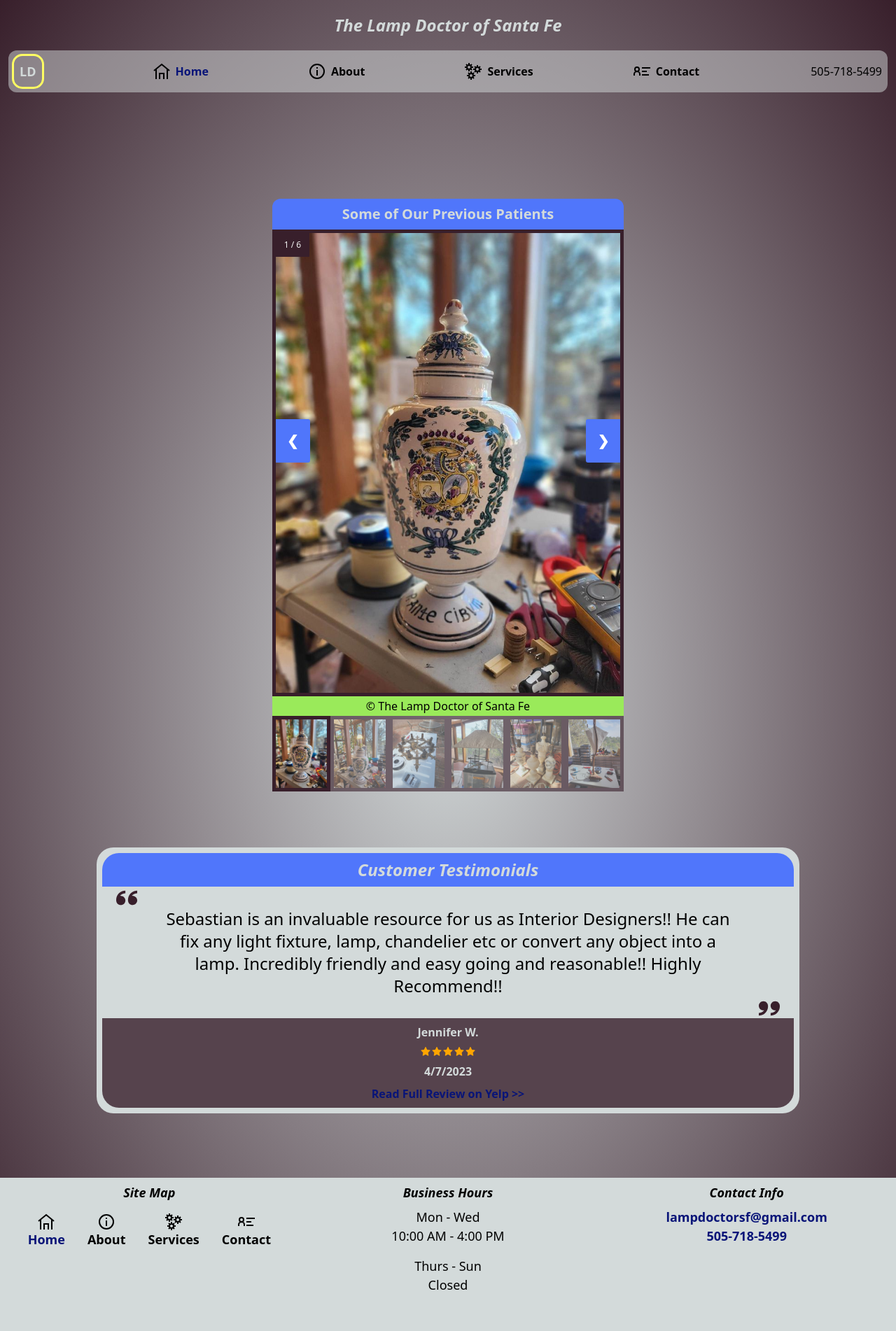
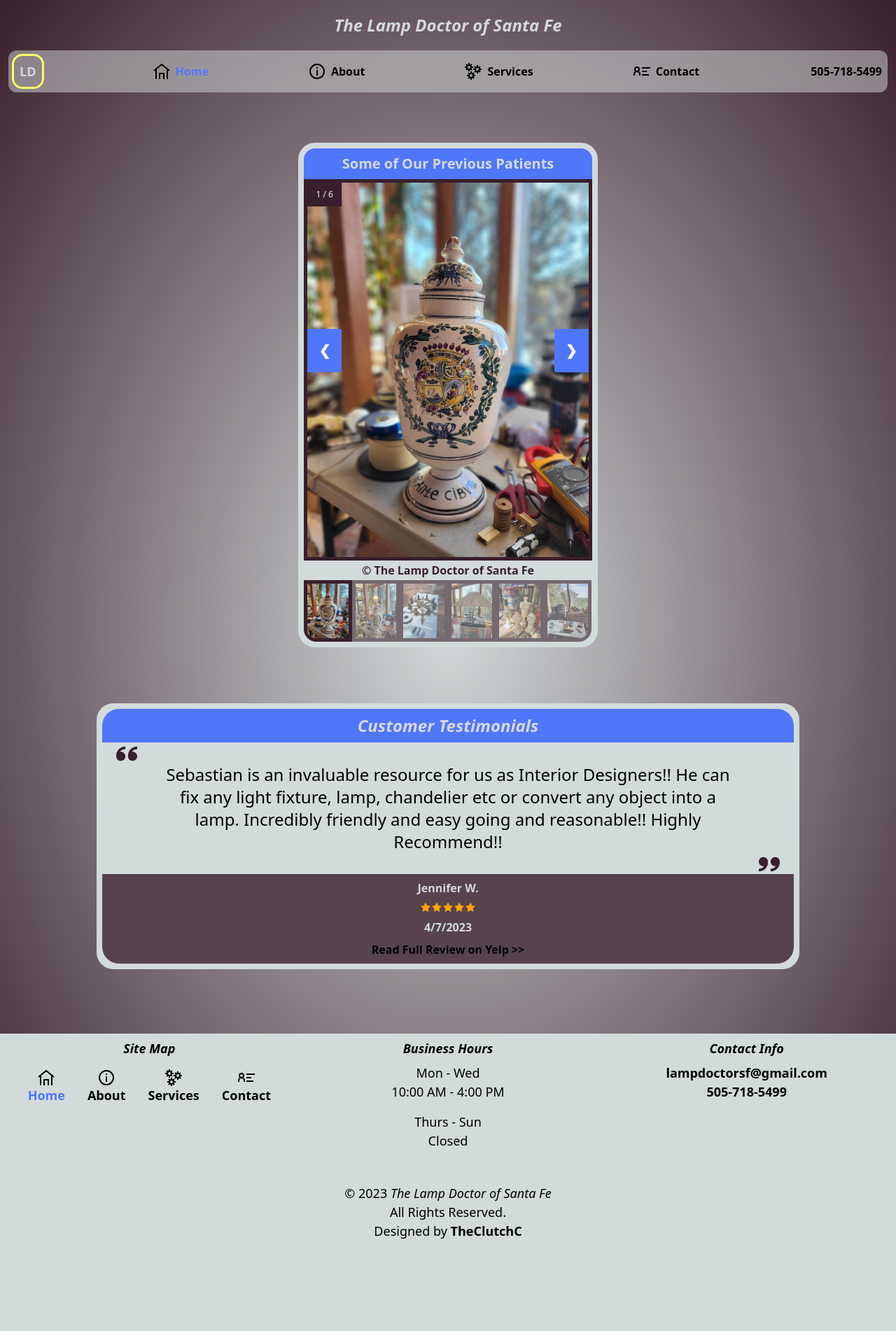
Before and after one commit to TheClutchC/lamp-doctor, a React (Create React App) app: page / in a window 1280 px wide. Shown: the top 1902 px of the page at 70% size. After the commit the page ends 1781 px from the top, so only its background shows below. Built offline with nearby package versions, Linux system fonts and the light colour scheme; the HTML template or start-up script is replaced by a standard one.

Commit message:
added page component borders

```diff
--- a/src/App.css
+++ b/src/App.css
@@ -39,5 +39,5 @@ a:hover {
 }
 
 a.active {
-  color: theme("colors.navyesque");
+  color: theme("colors.primary");
 }
--- a/src/components/Testimonial.js
+++ b/src/components/Testimonial.js
@@ -35,7 +35,7 @@ const Testimonial = () => {
               <AiFillStar color="orange" />
             </div>
             <div className="review-date text-platinum font-bold pb-2">4/7/2023</div>
-            <div><a className="text-navyesque hover:text-primary" href="https://www.yelp.com/biz/the-lamp-doctor-santa-fe?osq=Lamp+Repair#reviews">Read Full Review on Yelp {'>>'}</a></div>
+            <div><a href="https://www.yelp.com/biz/the-lamp-doctor-santa-fe?osq=Lamp+Repair#reviews">Read Full Review on Yelp {'>>'}</a></div>
           </div>
         </div>
       </div>
--- a/src/components/forFooter/ContactInfo.js
+++ b/src/components/forFooter/ContactInfo.js
@@ -2,8 +2,8 @@ const ContactInfo = () => {
   return (
     <div className="flex flex-col">
       <div className="font-bold italic pb-2">Contact Info</div>
-      <a className="text-navyesque" href="mailto:lampdoctorsf@gmail.com">lampdoctorsf@gmail.com</a>
-      <a className="text-navyesque" href="tel:5057185499">505-718-5499</a>
+      <a href="mailto:lampdoctorsf@gmail.com">lampdoctorsf@gmail.com</a>
+      <a href="tel:5057185499">505-718-5499</a>
     </div>
   );
 }
--- a/src/components/forFooter/CopyrightSection.js
+++ b/src/components/forFooter/CopyrightSection.js
@@ -3,7 +3,7 @@ const CopyrightSection = () => {
     <div className="items-center pt-10">
       <div>© 2023 <em>The Lamp Doctor of Santa Fe</em></div>
       <div>All Rights Reserved.</div>
-      <div>Designed by <a className="text-navyesque" href="https://github.com/TheClutchC">TheClutchC</a></div>
+      <div>Designed by <a href="https://github.com/TheClutchC">TheClutchC</a></div>
     </div>
   );
 };
--- a/src/components/forHeader/PhoneNumber.js
+++ b/src/components/forHeader/PhoneNumber.js
@@ -1,6 +1,6 @@
 const PhoneNumber = () => {
   return (
-    <div className="hidden md:flex m-2">505-718-5499</div>
+    <div className="hidden md:flex m-2"><a href="tel:5057185499">505-718-5499</a></div>
   );
 };
 
--- a/src/components/forHome/ImageGallery.css
+++ b/src/components/forHome/ImageGallery.css
@@ -11,12 +11,13 @@ img {
 
 /* Used to center the image gallery on the home page */
 .page-container {
-  @apply flex flex-col justify-center pt-32 md:px-[30%];
+  @apply flex flex-col justify-center bg-platinum;
 }
 
 /* Position the image container (needed to position the left and right arrows) */
 .container {
   position: relative;
+
 }
 
 /* Add a pointer when hovering over the thumbnail images */
@@ -56,7 +57,8 @@ img {
 /* On hover, add a black background color with a little bit see-through */
 .prev:hover,
 .next:hover {
-  background-color: theme("colors.lavendaresque");
+  background-color: theme("colors.secondary");
+  color: theme("colors.primary");
 }
 
 /* Number text (1/6 etc) */
@@ -73,14 +75,14 @@ img {
 
 /* Container for image text */
 .caption-container {
-  text-align: center;
-  background-color: theme("colors.greenesque");
+  text-align: center;;
   padding: 2px 16px;
   color: white;
 }
 
 #caption {
-  color: black;
+  color: theme("colors.shadowesque");
+  font-weight: bold;
 }
 
 .row:after {
--- a/src/components/forHome/ImageGallery.js
+++ b/src/components/forHome/ImageGallery.js
@@ -22,9 +22,9 @@ const ImageGallery = () => {
   }
 
   return (
-    <div className="page-container">
+    <div className="page-container border-8 border-platinum sm:mx-[15%] lg:mx-[33%] mt-12 rounded-3xl">
       {/* Container for the image gallery */}
-      <div className="bg-primary text-platinum text-center text-xl font-bold py-2 rounded-t-xl">
+      <div className="bg-primary text-platinum text-center text-xl font-bold p-2 rounded-t-2xl">
         Some of Our Previous Patients
       </div>
       <div className="container">
@@ -73,6 +73,7 @@ const ImageGallery = () => {
           <div className="column">
             <img
               className={slideIndex === 1 ? "demo cursor active" : "demo cursor"}
+              style={{ borderBottomLeftRadius: "18px" }}
               src={require("../../images/LD-1.jpg")}
               onClick={() => currentSlide(1)}
               alt="First"
@@ -113,6 +114,7 @@ const ImageGallery = () => {
           <div className="column">
             <img
               className={slideIndex === 6 ? "demo cursor active" : "demo cursor"}
+              style={{ borderBottomRightRadius: "18px" }}
               src={require("../../images/LD-7.jpg")}
               onClick={() => currentSlide(6)}
               alt="Sixth"
--- a/src/pages/AboutPage.js
+++ b/src/pages/AboutPage.js
@@ -1,8 +1,8 @@
 const AboutPage = () => {
   return (
     <section className="flex flex-col my-20">
-      <div className="text-xl self-center w-full md:w-3/5 sm:m-10 bg-platinum rounded-3xl bg-opacity-50">
-        <div className="flex flex-row justify-center py-2 bg-primary rounded-t-3xl mb-5">
+      <div className="text-xl self-center m-3 md:w-3/5 border-8 border-platinum bg-platinum rounded-3xl bg-opacity-50">
+        <div className="flex flex-row justify-center py-2 bg-primary rounded-t-2xl mb-5">
           <div className="text-2xl font-bold italic text-platinum">About</div>
         </div>
         <div className="m-10">
--- a/src/pages/ContactPage.js
+++ b/src/pages/ContactPage.js
@@ -1,13 +1,13 @@
 const ContactPage = () => {
   return (
     <section className="flex flex-col my-20">
-      <div className="text-xl self-center w-full md:w-3/5 sm:m-10 bg-platinum bg-opacity-50 rounded-3xl">
-        <div className="flex flex-row justify-center py-2 bg-primary rounded-t-3xl mb-5">
+      <div className="text-xl self-center m-3 md:w-3/5 border-8 border-platinum bg-platinum bg-opacity-50 rounded-3xl">
+        <div className="flex flex-row justify-center py-2 bg-primary rounded-t-2xl mb-5">
           <div className="text-2xl font-bold italic text-platinum">Contact Us</div>
         </div>
         <div className="flex flex-col items-center m-10">
-          <div className="font-bold italic">Email: <a className="text-navyesque" href="mailto:lampdoctorsf@gmail.com">lampdoctorsf@gmail.com</a></div>
-          <div className="font-bold italic">Call or Text: <a className="text-navyesque" href="tel:5057185499">505-718-5499</a></div>
+          <div className="font-bold italic">Email: <a href="mailto:lampdoctorsf@gmail.com">lampdoctorsf@gmail.com</a></div>
+          <div className="font-bold italic">Call or Text: <a href="tel:5057185499">505-718-5499</a></div>
         </div>
       </div>
     </section>
--- a/src/pages/ServicesPage.js
+++ b/src/pages/ServicesPage.js
@@ -1,8 +1,8 @@
 const ServicesPage = () => {
   return (
     <section className="flex flex-col my-20">
-      <div className="text-xl self-center w-full md:w-3/5 sm:m-10 bg-platinum bg-opacity-50 rounded-3xl">
-        <div className="flex flex-row justify-center py-2 bg-primary rounded-t-3xl mb-5">
+      <div className="text-xl self-center m-3 md:w-3/5 border-8 border-platinum bg-platinum bg-opacity-50 rounded-3xl">
+        <div className="flex flex-row justify-center py-2 bg-primary rounded-t-2xl mb-5">
           <div className="text-2xl font-bold italic text-platinum">Services Offered</div>
         </div>
         <div className="m-10">
```
